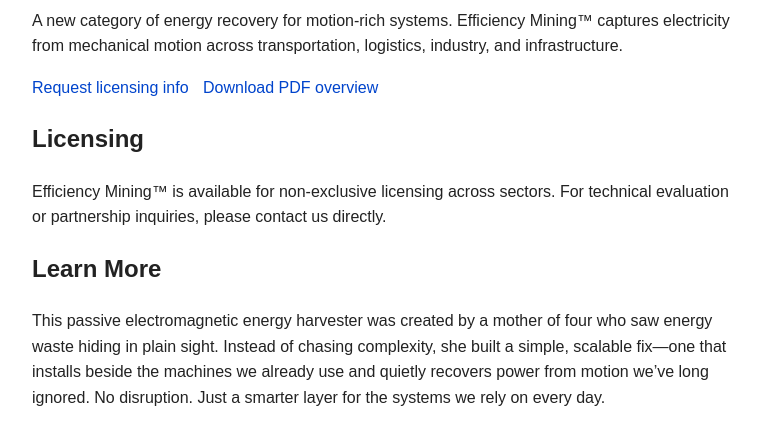
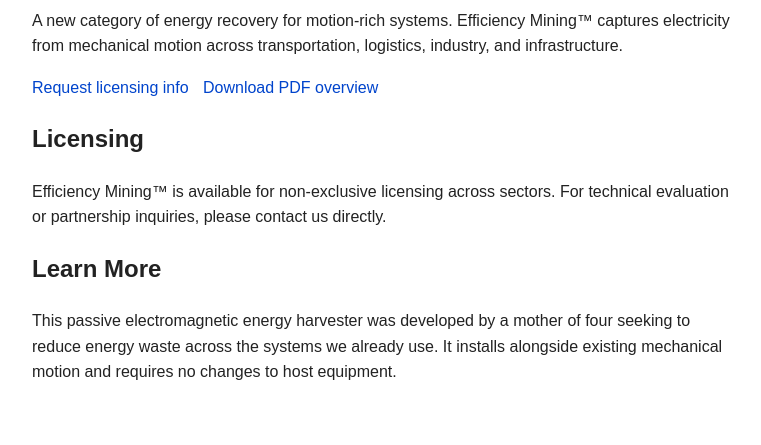
Before and after one commit to MLaugh/efficiencymining.github.io, a plain HTML site: page index.html in a window 1280 px wide. Shown: the part 105-550 px from the top of the page, without its empty margins (258-1019 px from the left). Drawn offline with Linux system fonts and the light colour scheme.

Commit message:
Update index.html

```diff
--- a/index.html
+++ b/index.html
@@ -42,9 +42,7 @@
 
   <h2 id="learn-more">Learn More</h2>
   <p>
-    This passive electromagnetic energy harvester was created by a mother of four who saw energy waste hiding in plain sight. Instead of chasing complexity, she built a simple, scalable fix—one that installs beside the machines we already use and quietly recovers power from motion we’ve long ignored.
-
-No disruption. Just a smarter layer for the systems we rely on every day.
+    This passive electromagnetic energy harvester was developed by a mother of four seeking to reduce energy waste across the systems we already use. It installs alongside existing mechanical motion and requires no changes to host equipment.
   </p>
 
 </body>
```
